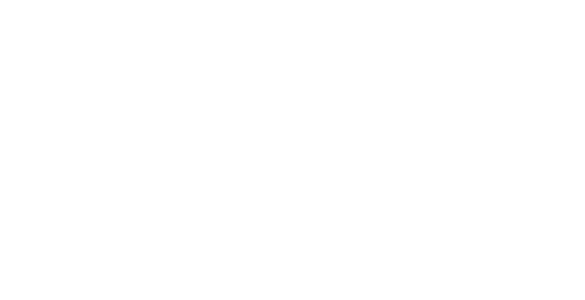
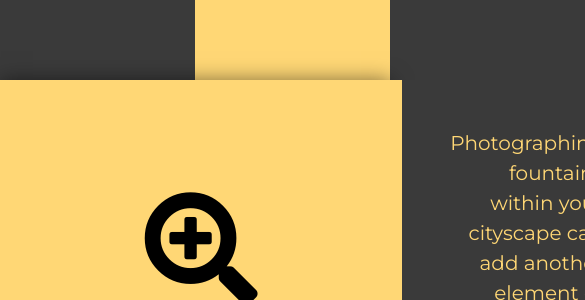
Before and after one commit to eermayasari/thecitycapturer-project1, a plain HTML site: page perfect_angles.html in a window 390 px wide. Shown: the top 300 px of the page, 585 px wide, since content can reach past the window. Drawn offline with nearby package versions, Linux system fonts and the light colour scheme.

Commit message:
Perfect angles fir commit. Not responsive

```diff
--- /dev/null
+++ b/css/styles-3-4.scss
@@ -0,0 +1,77 @@
+@import url('https://fonts.googleapis.com/css?family=Oswald|Montserrat');
+$clr-yellow: #FFD775;
+$clr-dark: #3A3A3A;
+$font-oswald: 'Oswald';
+$font-montserrat: 'Montserrat';
+
+* {
+   margin: 0;
+   padding: 0;
+   box-sizing: border-box;
+}
+
+body {
+   font-family: $font-montserrat, Arial, Helvetica, sans-serif;
+   height: 100%;
+   background: linear-gradient(90deg, $clr-dark 50%, $clr-yellow 50%);
+}
+
+/* Utility classes */
+.container {
+   max-width: 1120px;
+   margin: 5em auto;
+}
+
+.row {
+   display: flex;
+   flex-flow: row nowrap;
+}
+
+.item-half {
+   padding: 3em;
+   flex-basis: 50%;
+}
+
+/* Misc */
+main#main-content {
+   box-shadow: 1px 1px 20px rgba(0, 0, 0, 0.541);
+}
+
+/* Perfect angles title section */
+section#perfect-angles-title {
+   background: $clr-yellow;
+   display: flex;
+   flex-flow: column nowrap;
+   font-family: $font-oswald;
+   font-size: 2.35rem;
+   text-align: center;
+   text-transform: uppercase;
+}
+
+/* Perfect angles text section */
+section#perfect-angles-text {
+   align-items: center;
+   background: $clr-dark;
+   display: flex;
+   flex-basis: 50%;
+   text-align: right;
+
+   p {
+      color: $clr-yellow;
+      font-size: 1.25rem;
+      line-height: 1.5;
+   }
+}
+
+/* Perfect angles image section */
+section#perfect-angles-img {
+   flex-basis: 100%;
+
+   img {
+      display: block;
+      width: 100%;
+   }
+}
+
+/* Media queries */
+@media screen and () {}
--- a/perfect_angles.html
+++ b/perfect_angles.html
@@ -5,13 +5,34 @@
    <meta charset="UTF-8">
    <meta name="viewport" content="width=device-width, initial-scale=1.0">
    <meta http-equiv="X-UA-Compatible" content="ie=edge">
-   <link rel="stylesheet" href="css/style.css">
+   <link rel="stylesheet" href="css/styles-3-4.css">
    <link rel="stylesheet" href="https://use.fontawesome.com/releases/v5.4.1/css/all.css">
    <title>Perfect angles</title>
 </head>
 
 <body>
-
+   <div class="container">
+      <main id="main-content">
+         <div class="row">
+            <section id="perfect-angles-title" class="item-half">
+               <i class="fas fa-search-plus fa-3x"></i>
+               <h1>The perfect angles</h1>
+            </section>
+            <section id="perfect-angles-text" class="item-half">
+               <p>Photographing fountains within your cityscape can add another element of beauty and serenity to your
+                  image. Most cities are full of them. From small, historic, fountains that can add interest to a
+                  composition to huge water fountain light shows that blast water up in the air and make for exciting
+                  and
+                  spectacular photos.</p>
+            </section>
+         </div>
+         <div class="row">
+            <section id="perfect-angles-img">
+               <img src="./img/pexels-photo-534210.jpeg" alt="Image of cars">
+            </section>
+         </div>
+      </main>
+   </div>
 </body>
 
 </html>
```
Also changed, not shown: css/styles-3-4.css, img/pexels-photo-534210.jpeg (added), 1 other file.
